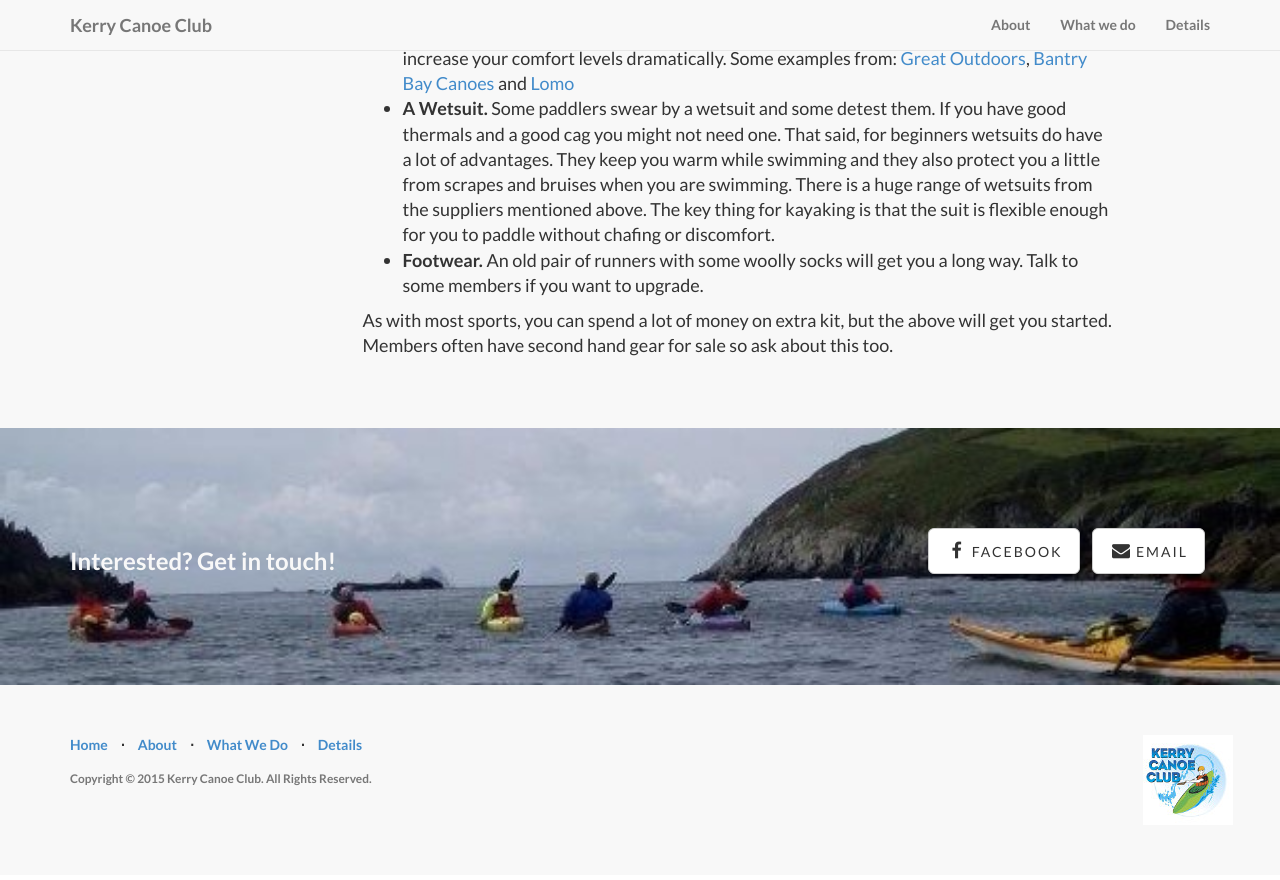
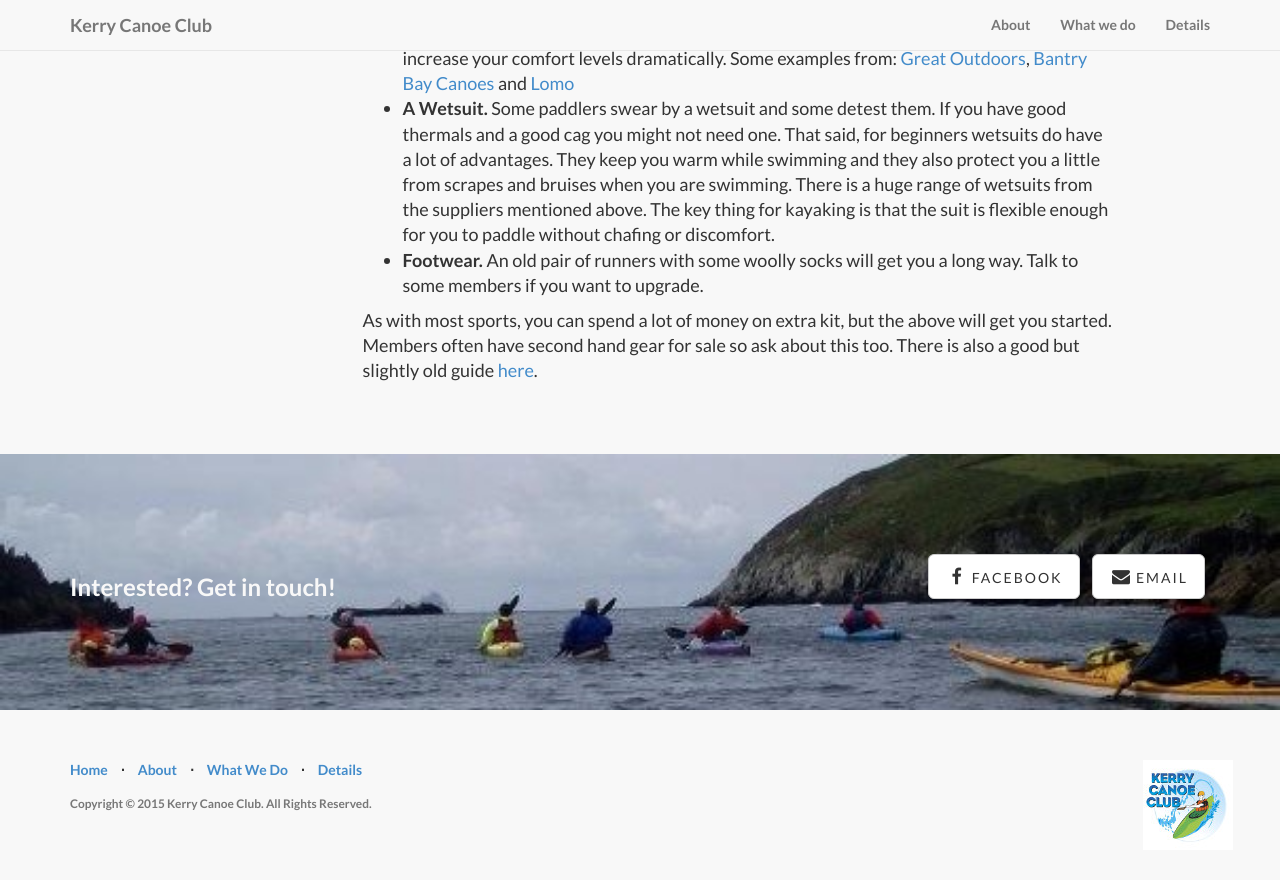
Before and after one commit to kerrycanoeclub/kerrycanoeclub.github.io, a Jekyll site: the page built from beginners_faq.html, in a window 1280 px wide and 900 px high, scrolled down 1191 px. Shown: the top 880 px of the window. Built offline with Jekyll 4.4.1, drawn with Linux system fonts in a browser that asks for light colours.

Commit message:
link to unsponsored guide

```diff
--- a/beginners_faq.html
+++ b/beginners_faq.html
@@ -43,4 +43,4 @@ permalink: beginners_faq.html
     <li><strong>Footwear.</strong> An old pair of runners with some woolly socks will get you a long way. Talk to some members if you want to upgrade.</li>
 </ul>
 <p>As with most sports, you can spend a lot of money on extra kit, but the above will get you started.
-    Members often have second hand gear for sale so ask about this too.</p>
+    Members often have second hand gear for sale so ask about this too. There is also a good but slightly old guide <a href="http://www.unsponsored.co.uk/press/kayak-kit-buyers-guide-the-basics/">here</a>.</p>
```
